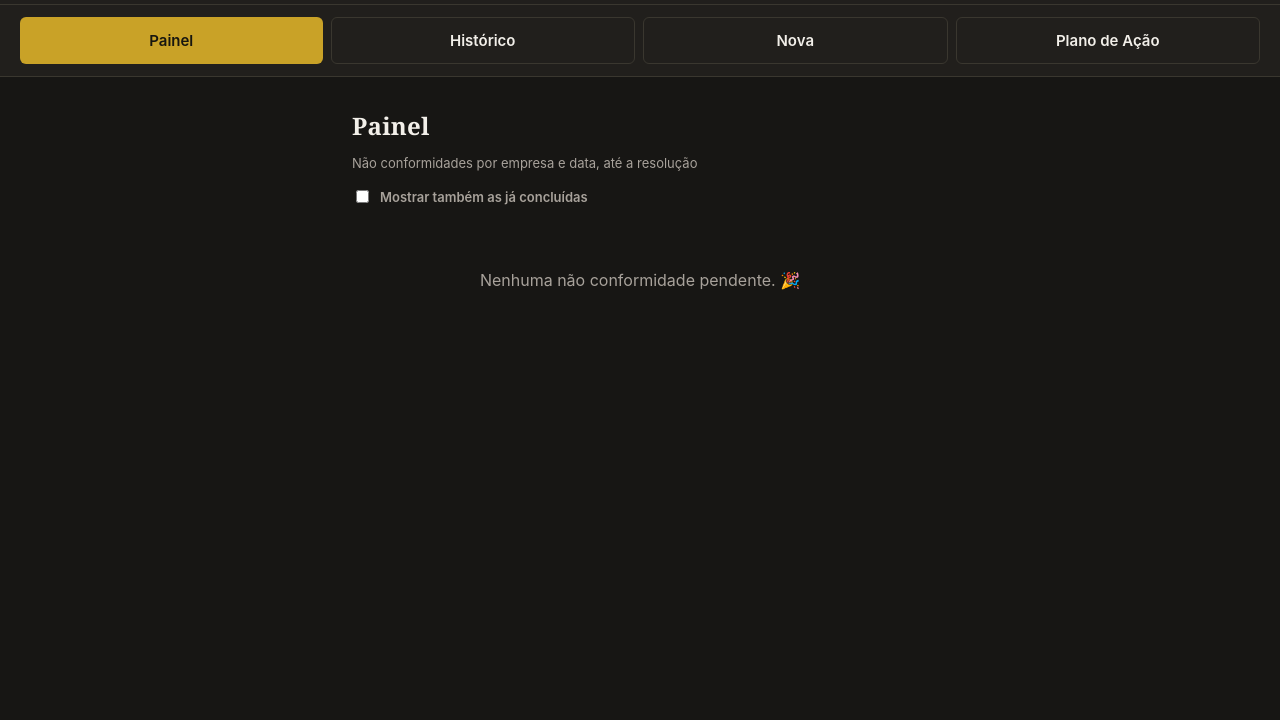
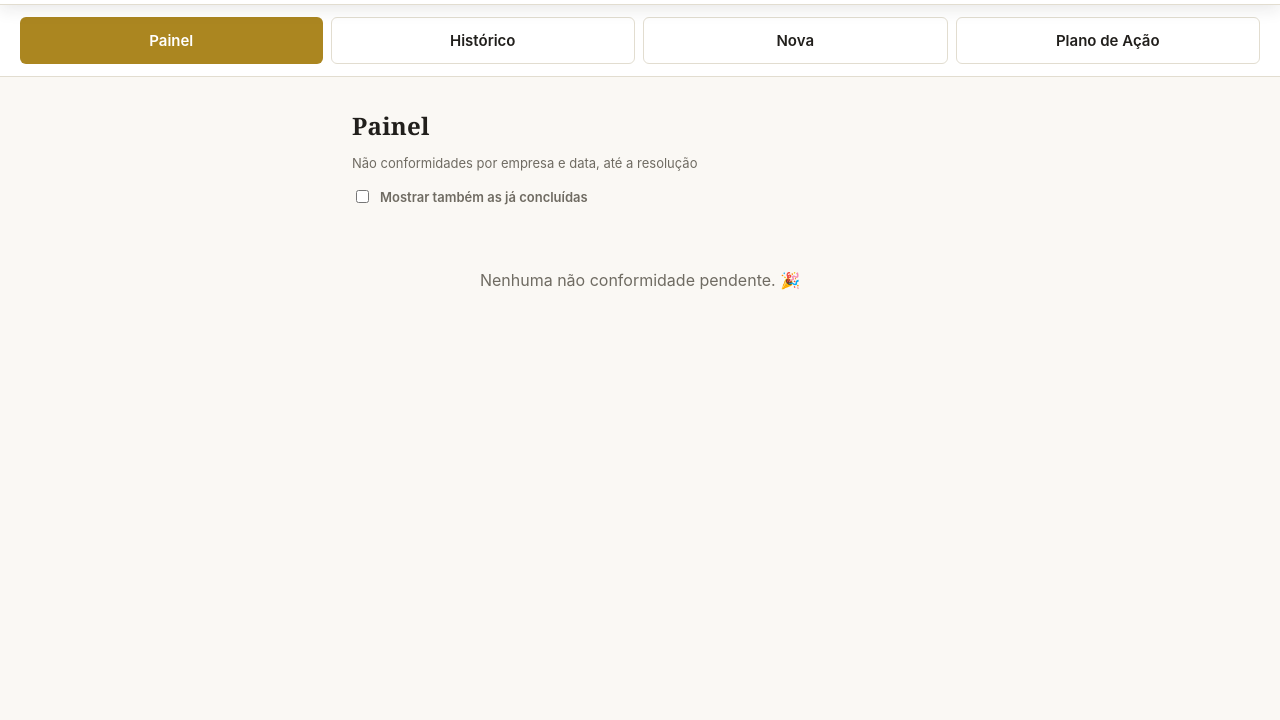
Before and after one commit to tcamposdeoliveira1995-ship-it/VERIFICACAO_OPERACIONAL_MAMMAMIA, a website built with Vite: page index.html in a window 1280 px wide. Shown: the part 80-800 px from the top of the page. Built offline with nearby package versions, Linux system fonts and the light colour scheme; no server answers.

Commit message:
Update style.css

```diff
--- a/src/style.css
+++ b/src/style.css
@@ -1,26 +1,26 @@
 /* ============================================================
    VERIFICAÇÃO TÉCNICA OPERACIONAL — Design tokens
-   Paleta: charcoal + dourado (identidade Mamma Mia)
+   Paleta: creme + dourado (identidade Mamma Mia — TEMA CLARO)
    ============================================================ */
 
 :root {
   /* Cores base */
-  --cor-fundo: #171614;
-  --cor-superficie: #211f1c;
-  --cor-superficie-alta: #2b2925;
-  --cor-borda: #3a372f;
+  --cor-fundo: #faf8f4;
+  --cor-superficie: #ffffff;
+  --cor-superficie-alta: #f2efe7;
+  --cor-borda: #e2ddd0;
 
-  --cor-dourado: #c9a227;
-  --cor-dourado-claro: #e0c158;
+  --cor-dourado: #ab8620;
+  --cor-dourado-claro: #c9a227;
 
-  --cor-texto: #f2efe9;
-  --cor-texto-suave: #a8a29b;
-  --cor-texto-fraco: #6f6b62;
+  --cor-texto: #211f1c;
+  --cor-texto-suave: #6f6b62;
+  --cor-texto-fraco: #a8a29b;
 
-  --cor-conforme: #4c9a6a;
-  --cor-conforme-fundo: rgba(76, 154, 106, 0.14);
-  --cor-nao-conforme: #d6544a;
-  --cor-nao-conforme-fundo: rgba(214, 84, 74, 0.14);
+  --cor-conforme: #2f7a4d;
+  --cor-conforme-fundo: rgba(47, 122, 77, 0.10);
+  --cor-nao-conforme: #b8392f;
+  --cor-nao-conforme-fundo: rgba(184, 57, 47, 0.10);
 
   /* Tipografia */
   --fonte-display: 'Fraunces', Georgia, serif;
@@ -36,7 +36,7 @@
   --raio: 10px;
   --raio-pequeno: 6px;
 
-  --sombra: 0 4px 16px rgba(0, 0, 0, 0.35);
+  --sombra: 0 4px 16px rgba(33, 31, 28, 0.10);
 }
 
 * {
@@ -104,6 +104,7 @@ input::placeholder, textarea::placeholder {
   background: var(--cor-superficie);
   border-bottom: 1px solid var(--cor-borda);
   padding: var(--espaco-md);
+  box-shadow: var(--sombra);
 }
 
 .cabecalho-app__marca {
@@ -140,7 +141,7 @@ input::placeholder, textarea::placeholder {
 
 .botao--primario {
   background: var(--cor-dourado);
-  color: #17160f;
+  color: #ffffff;
 }
 
 .botao--primario:disabled {
@@ -185,8 +186,8 @@ input::placeholder, textarea::placeholder {
 
 .seletor-empresa__opcao--ativa {
   border-color: var(--cor-dourado);
-  background: rgba(201, 162, 39, 0.1);
-  color: var(--cor-dourado-claro);
+  background: rgba(171, 134, 32, 0.08);
+  color: var(--cor-dourado);
 }
 
 /* ---------- Trilha de progresso (assinatura visual) ---------- */
@@ -224,6 +225,7 @@ input::placeholder, textarea::placeholder {
   border-radius: var(--raio);
   padding: var(--espaco-md);
   margin-bottom: var(--espaco-sm);
+  box-shadow: var(--sombra);
 }
 
 .cartao-item__cabecalho {
@@ -325,6 +327,7 @@ input::placeholder, textarea::placeholder {
   background: var(--cor-superficie);
   border-top: 1px solid var(--cor-borda);
   padding: var(--espaco-md);
+  box-shadow: 0 -4px 16px rgba(33, 31, 28, 0.08);
 }
 
 /* ---------- Campo de temperatura ---------- */
```
